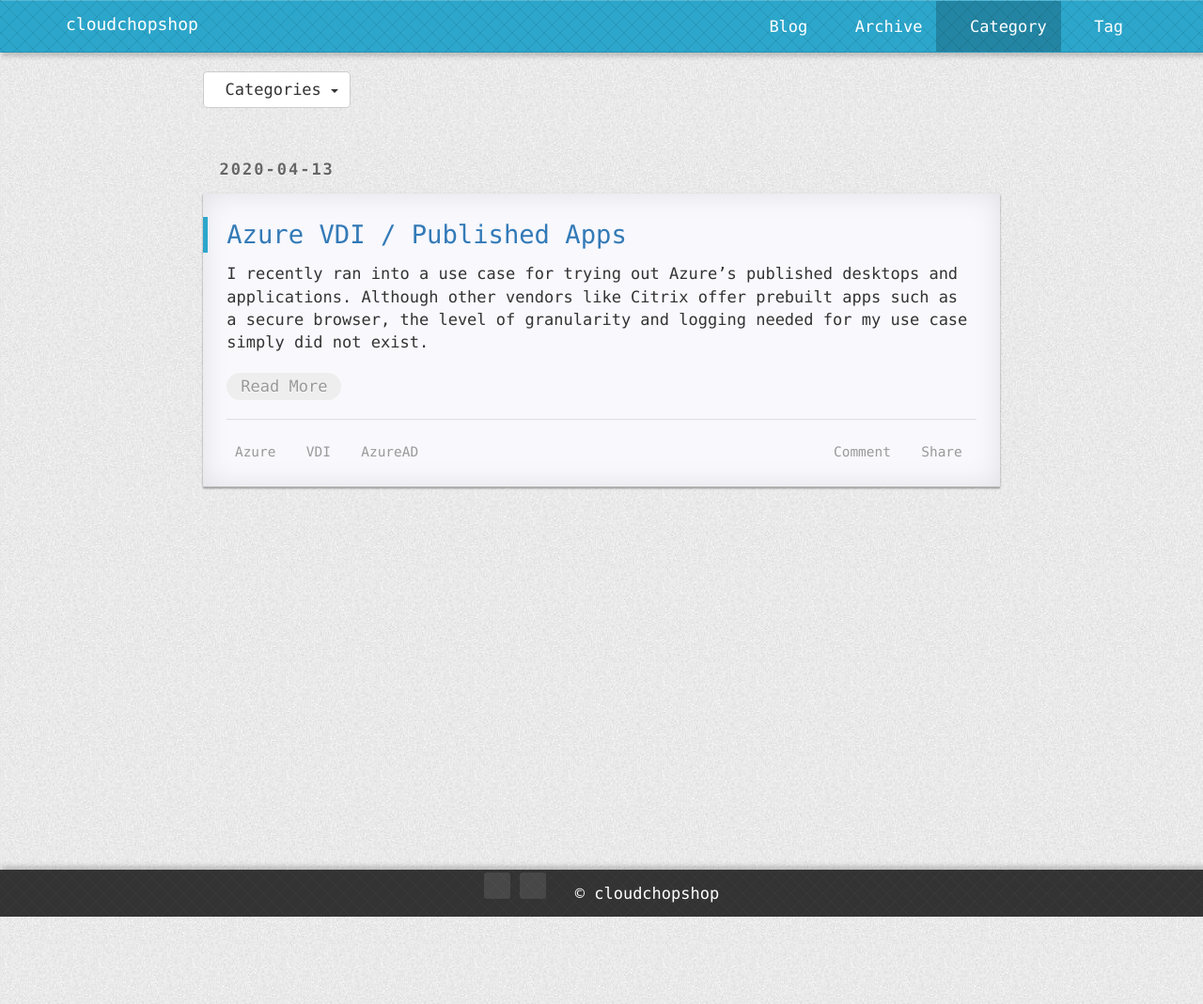
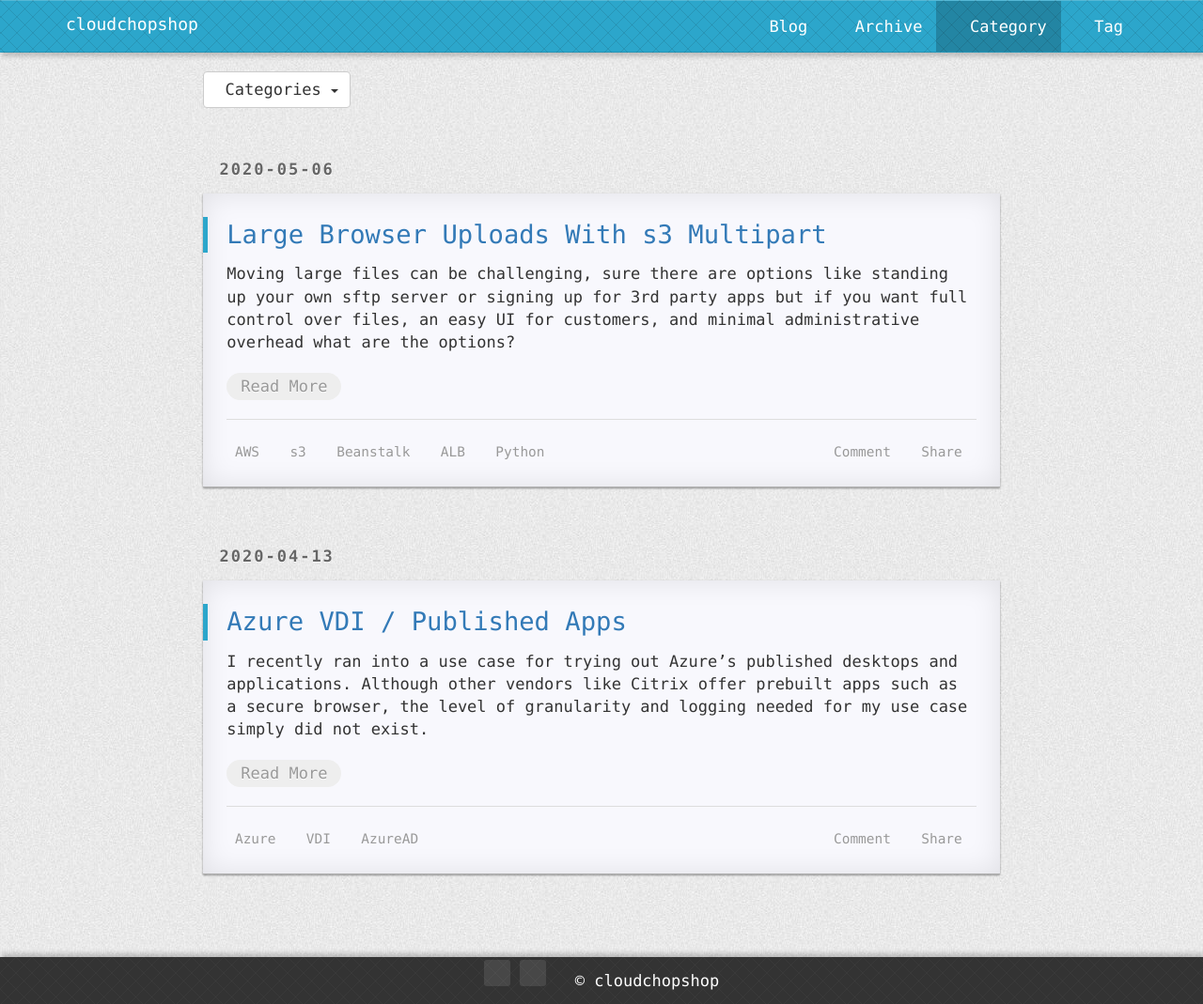
Before and after one commit to cloudchopshop/cloudchopshop.github.io, a Jekyll site: the page built from pages/2category.html, in a window 1280 px wide. Shown: the whole page at 94% size. Built offline with Jekyll 4.4.1, drawn with Linux system fonts in a browser that asks for light colours; nearby versions of some CDN libraries; a style sheet for code colours, icons or effects is not loaded; some of the changed lines change nothing that is shown.

Commit message:
add s3-multipart article

````diff
--- a/_config.yml
+++ b/_config.yml
@@ -28,7 +28,7 @@ defaults:
 
 
 title: "cloudchopshop"
-email: na
+email: "mail@cloudchopshop.com`"
 description: ""
 github:
   username: cloudchopshop
--- /dev/null
+++ b/_posts/2020-05-06-s3-multipart-browser-upload.md
@@ -0,0 +1,276 @@
+---
+layout: post
+title: Large Browser Uploads With s3 Multipart
+tags: AWS s3 Beanstalk ALB Python
+categories: Cloud
+---
+
+Moving large files can be challenging, sure there are options like standing up your own sftp server or signing up for 3rd party apps but if you want full control over files, an easy UI for customers, and minimal administrative overhead what are the options?
+
+This article will step through the processes of publishing a browser based upload utility hosted with AWS beanstalk.
+
+### - Assumptions & Prerequisites -
+
+These directions / source code are provided as is. \
+An AWS account - Not responsible for any unwanted charges, I highly recomend setting up billing alerts. \
+Azure AD - Used to secure the admin paths (if you dont plan on using azure you can create a second cognito pool for admins) \
+A public DNS namespace \
+We will be using Cognito for customer authentication, https and a valid certificate (generated from AWS) are required.
+
+
+#### What the Customer will see
+
+- Customer Login Page
+![screenshot](https://cloudchopshop.github.io/screenshots/S3UP_Cognito_Login.png)
+
+- Upload Portal
+![screenshot](https://cloudchopshop.github.io/screenshots/S3UP_Upload_Portal.png)
+
+### - Prepare AWS Components -
+
+Before getting started its a good idea to confirm your AWS location I will be using us-east-1.
+
+#### s3 Bucket
+
+- From the AWS Console search for 's3' and create a new bucket. (note the ARN for later use)
+
+- Navigate to the permissions tab of your new s3 bucket and add a CORS configuration \
+    ```
+    <?xml version="1.0" encoding="UTF-8"?>
+    <CORSConfiguration xmlns="http://s3.amazonaws.com/doc/2006-03-01/">
+    <CORSRule>
+        <AllowedOrigin>*</AllowedOrigin>
+        <AllowedMethod>PUT</AllowedMethod>
+        <AllowedMethod>POST</AllowedMethod>
+        <AllowedMethod>GET</AllowedMethod>
+        <AllowedMethod>HEAD</AllowedMethod>
+        <AllowedHeader>*</AllowedHeader>
+    </CORSRule>
+    </CORSConfiguration>
+    ```
+
+
+#### Cognito User Pool
+
+- Search for Cognito within the AWS Console > Manage User Pools > Create a User Pool > Pool Name: sizeable-file (This will hold customer logins, create multiple pools if not using Azure for Admin AUth) \
+- Step through settings
+    Attributes: (Keep the defaults, and Tick 'also allow sign in with verified email address') \
+    Policies: Set 'Only allow administrators to create users' \
+    MFA & Verifications: Default (we arent covering SMS so no need to create the role) \
+    Message Customization: Default \
+    Tags: Default \
+    Devices: Default \
+    App Clients: > Add App Client Name: sizeable-file > keep the defaults \
+    Triggers: Default \
+    Create Pool
+
+- App Integration (After the pool is created, Find App Integrations on the left column) \
+    App Client Settings: \
+    Enable Identity Providers: Tick 'Cognito User Pool'
+    Sign In and sign out URLs: Callback URL(s) https://sizeable-file.cloudchopshop.com/oauth2/idpresponse \
+    OAuth 2.0: \
+    Allowed OAuth Flows: 'Authorization code grant' \
+    Allowed OAuth Scopes: 'openid'
+    Domain Name: sizable-file
+
+![screenshot](https://cloudchopshop.github.io/screenshots/S3UP_Cognito_AppClient.png.png)
+
+- Collect the Pool ARN from the General Settings Page
+
+
+#### IAM User & Policy
+
+- Create a Policy permitting access to s3 bucket and to create a user in cognito
+```
+{
+    "Version": "2012-10-17",
+    "Statement": [
+        {
+            "Effect": "Allow",
+            "Action": [
+                "cognito-idp:AdminCreateUser"
+            ],
+            "Resource": "{cognitp pool arn}"
+        },
+        {
+            "Effect": "Allow",
+            "Action": [
+                "s3:ListBucket",
+                "s3:PutObject",
+                "s3:GetObject",
+                "s3:AbortMultipartUpload",
+                "s3:ListMultipartUploadParts",
+                "s3:ListBucketMultipartUploads"
+            ],
+            "Resource": [
+                "arn:aws:s3:::{bucketname}/*",
+                "arn:aws:s3:::{bucketname}"
+            ]
+        }
+    ]
+}
+```
+- Create a user and assign the above policy to that user (be sure to download the csv with the IAM keys)
+
+### - Create an SSL certificate to use with your app -
+
+- Within the AWS console search for 'AWS Certificate Manager' \
+    Provision Certificates > Request a certificate \
+    domain name: {fqdn of the app and your public name} 'sizeable-file.cloudchopshop.com' \
+    DNS Validation > Next \
+    Create a CNAME record for validation: head to your registrar and add the provided CNAME
+
+
+
+
+### - Download the App Source Code -
+
+- using git \
+    `git clone https://github.com/cloudchopshop/s3-multipart-browser-upload.git`
+
+- Download the zip file \
+    https://github.com/cloudchopshop/s3-multipart-browser-upload.git
+
+### - Prepare the files for aws beanstalk
+- beanstalk accepts files from an s3 bucket or from a local machine in a zip file,
+    the zip file must have application source files at the root (github download zip, is a zip file with a folder containing the source - this will not work for beanstalk)
+
+
+### - Deploy the App to AWS Beanstalk -
+- From the AWS Console search for 'beanstalk' and create a new application \
+    Application Name: {Name} \
+    Tags: Project {Name} \
+    Platform: Python \
+    Branch: Python 3.6 running 64bit Amazon Linux \
+    Version: 2.9.10 (Newer versions will likely work 2.9.10 is what was used at time of writing) \
+    Application Code: Upload your code \
+    Source code origin: choose the zip created from the 'prepare files step'
+
+- Configure more options (we need to add a loadbalancer for path routing) \
+    Presets: Custom configuration \
+    Edit the loadbalancer \
+    Add listener: Port: 443 Protocol: https SSL Certificate: (This should auto populate the dropdown once aws validates the requested certificate) \
+    Save Loadbalancer Settings \
+    Create App
+
+
+### - Add the CNAME Record
+- Create a CNAME with your registrar \
+    Once the deployment completes with a green check mark collect the generated dns name (Go to environment link) \
+    create a CNAME using the loadbalancer dns name
+
+#### Register Azure ClientApp
+
+- Head to the [Azure Active Directory Admin Center](https://aad.portal.azure.com) > All Services > App Registrations > New Registration
+- Register an Application \
+    Name: sizeable-file (The name is only relevant to Azure, admins will be assigned to this app) \
+    Supported account types: Default - Accounts in this organizational directory only \
+    Redirect URI: `https://{your app domain}/oauth2/idpresponse` (The loadbalancer CNAME + /oauth2/idpresponse) \
+                  `https://{ALB DNS NAME}.us-east-1.elb.amazonaws.com/oauth2/idpresponse` (The loadbalancer DNS Name + /oauth2/idpresponse)
+
+- API Permissions Grant Admin Consent for read profile
+- Generate a Secret > Go to the newly registered app > certificates & secrets > New Client Secret (make sure you record the value)
+- Record the Tenant / App Info (Go to App Overview > Endpoints) \
+    Issuer: `https://login.microsoftonline.com/{tenant ID}/v2.0` \
+    Token endpoint:`https://login.microsoftonline.com/{tenant ID}/oauth2/v2.0/token` \
+    User info endpoint:`https://graph.microsoft.com/oidc/userinfo` \
+    Authorization endpoint:`https://login.microsoftonline.com/{tenant ID}/oauth2/authorize` \
+    ClientId: {client ID} (found on the registered app overview) \
+    Client Secret: {client secret} (generated in the step above)
+
+
+#### Configure the Load Balancer Rules
+
+- From the AWS Console, navigate to the EC2 dashboard and then select loadbalancers \
+    select the loadbalancer with the DNS name of the beanstalk deployment \
+    select listeners \
+    'view/edit rules' port:80 http > delete the default action of forward, and add a redirect to https 443 \
+    ![screenshot](https://cloudchopshop.github.io/screenshots/S3UP_http_to_https.png)
+
+    'view/edit rules' port:443 https > delete the default action of forward, and set a fixed response 401 \
+    ![screenshot](https://cloudchopshop.github.io/screenshots/S3UP_401_unrouted.png)
+
+- Setup the Root User Paths \
+    Add path rule for { / } \
+    from the https:443 listener view/edit rules > Add \
+    Insert rule > Path is / \
+    Then (Action) > Authenticate > Amazon Cognito \
+    Cognito user pool: > (the dropdown should show the previously deployed userpool) \
+    App Client: (the dropdown should show the previously deployed app client from the userpool) \
+    Add action to forward to the loadbalancer (the dropdown should auto populate) \
+    ![screenshot](https://cloudchopshop.github.io/screenshots/S3UP_Cognito_Path.png)
+
+
+- Setup the Root Admin Paths \
+    Add path rule for { /admin* } \
+    from the https:443 listener view/edit rules > Add \
+    Insert rule > Path is /admin* \
+    Then (Action) > Authenticate > OIDC \
+    Populate the fields from the data collected from the azure app  registration \
+    Session Cookie Name: AzureADAuthSessionCookie (This must be set or it will overlap with the user/customer login) \
+    Session Timeout: 300 \
+    Add Action > Forward to > loadbalancer \
+    ![screenshot](https://cloudchopshop.github.io/screenshots/S3UP_AzureAD_Path.png)
+
+- Setup Shared User Cookie Paths \
+    Add http header: Cookie Value: AWSELBAuthSessionCookie-0=* \
+    Add path rule for /s3/api/v1.0 or /static* \
+    Then (Action) > Authenticate > Amazon Cognito \
+    Cognito user pool: > (the dropdown should show the previously deployed userpool) \
+    App Client: (the dropdown should show the previously deployed app client from the userpool) \
+    Add action to forward to the loadbalancer (the dropdown should auto populate) \
+    ![screenshot](https://cloudchopshop.github.io/screenshots/S3UP_Cognito_Cookie.png)
+
+- Setup Shared Admin Cookie Paths \
+    Add http header: Cookie Value: AzureADAuthSessionCookie-0=* \
+    Add path rule for /s3/api/v1.0 or /static/* \
+    Then (Action) > Authenticate > OIDC \
+    Populate the fields from the data collected from the azure app  registration \
+    Session Cookie Name: AzureADAuthSessionCookie (This must be set or it will overlap with the user/customer login) \
+    Session Timeout: 300 \
+    Add Action > Forward to > loadbalancer \
+    ![screenshot](https://cloudchopshop.github.io/screenshots/S3UP_Cognito_Cookie.png)
+
+### Add Outbound Rule for Loadbalancer
+- For the loadbalancer to handle authentication it needs to communicate out to cognito and Azure AD \
+    Navigate to EC2 > Loadbalancer > Select our Loadbalancer \
+    On the Description tab scroll down to Security (Note the name of the Security Group before clicking) \
+    Select the Security group in use > add an outbound rule 443 out 0.0.0.0/0 \
+    ![screenshot](https://cloudchopshop.github.io/screenshots/S3UP_LB_SEC.png)
+
+### Add Environmental Variables
+
+Now with secure path routing enabled we can add the environment variables
+
+- Head back to the beanstalk application, from the overview page the left column has a 'configuration' link \
+    Click Edit on the software Category
+
+- Environmental Properties (Case Sensitive / no quotes) \
+    S3_KEY (Your IAM ID) \
+    S3_SECRET_ACCESS_KEY (IAM SECRET KEY) \
+    S3_BUCKET (Your Bucket Name) \
+    PREFIX (The root folder within the bucket to store uploads) \
+    Cognito_PoolId (The Cognito Pool Id not ARN Region Specific)
+
+- Once Applied the environment will reboot \
+![screenshot](https://cloudchopshop.github.io/screenshots/S3UP_ENV.png)
+
+### Login
+
+- After the application reloads with a green check mark its time to login to the admin portal \
+    https://sizeable-file.cloudchopshop.com/admin \
+    Authenticate with Azure AD \
+    Generate an upload endpoint: \
+    ![screenshot](https://cloudchopshop.github.io/screenshots/S3UP_Admin_Gen_Dir.png)
+
+    Capture Customer Temporary Credentials: \
+    ![screenshot](https://cloudchopshop.github.io/screenshots/S3UP_Admin_Cust_Creds.png)
+
+    Browse Customer Uploaded Files: \
+    ![screenshot](https://cloudchopshop.github.io/screenshots/S3UP_Admin_View_Files.png)
+
+
+### Contact
+
+If you found something wrong with this article, have an improvement or other comment drop me an email! \
+[mail@cloudchopshop.com](mailto:mail@cloudchopshop.com)
````
Also changed, not shown: screenshots/S3UP_401_unrouted.png (added), screenshots/S3UP_Admin_Cust_Creds.png (added), screenshots/S3UP_Admin_Gen_Dir.png (added), screenshots/S3UP_Admin_View_Files.png (added), screenshots/S3UP_AzureAD_Cookie.png (added), screenshots/S3UP_AzureAD_Path.png (added), screenshots/S3UP_Cognito_AppClient.png (added), screenshots/S3UP_Cognito_Cookie.png (added), screenshots/S3UP_Cognito_Login.png (added), screenshots/S3UP_Cognito_Path.png (added), screenshots/S3UP_ENV.png (added), screenshots/S3UP_LB_SEC.png (added), screenshots/S3UP_Upload_Portal.png (added), screenshots/S3UP_http_to_https.png (added).
